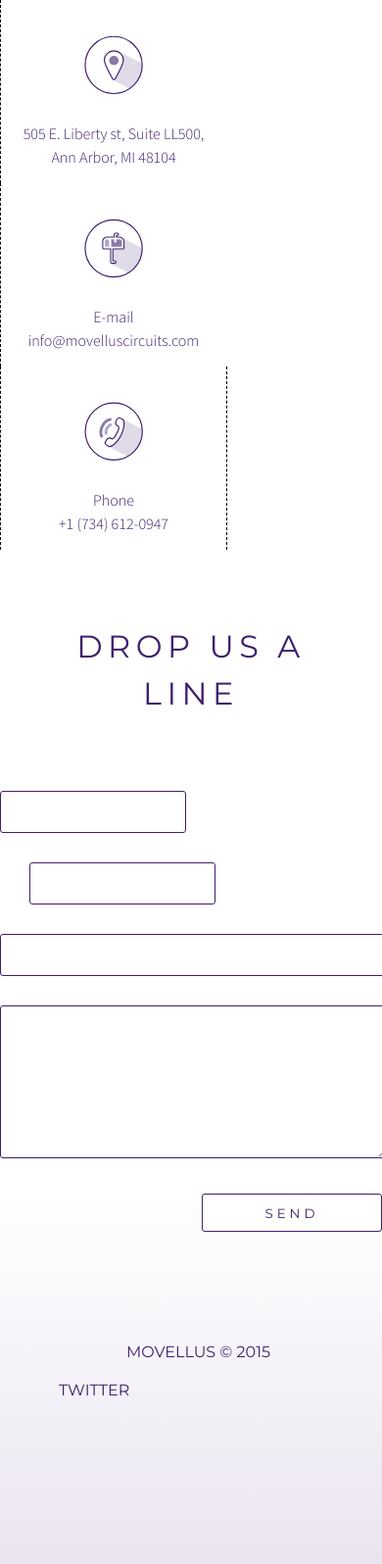
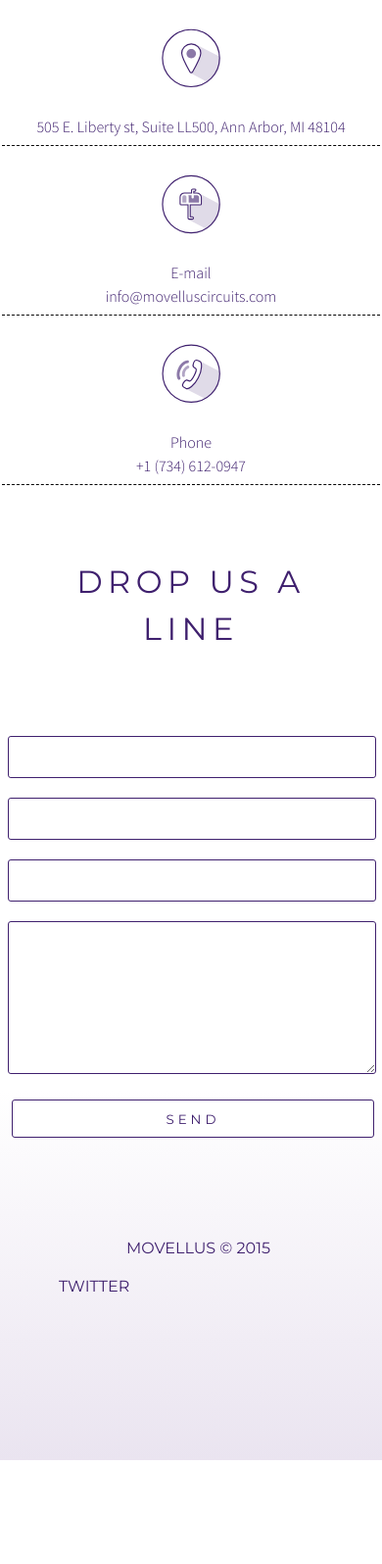
Before and after one commit to zaghmout/movellus, a Jekyll site: the page built from contact/index.html, in a window 390 px wide. Shown: the part 477-2073 px from the top of the page at 98% size. Built offline with Jekyll 4.4.1, drawn with Linux system fonts in a browser that asks for light colours; nearby versions of some CDN libraries; after the commit the page ends 1967 px from its top, so only the background shows below that.

Commit message:
contact page responsive

```diff
--- a/_sass/_layout.scss
+++ b/_sass/_layout.scss
@@ -338,6 +338,17 @@
         padding: $spacing-unit / 2;
         border-left: 1px dashed black;
 
+        @include media-query(710px) {
+            width: 95vw;
+            max-width: 420px;
+            float: none;
+            margin: 0 auto;
+            border: 0;
+            border-bottom: 1px dashed black;
+            border-right: 0 !important;
+            padding: $spacing-unit / 4;
+        }
+
         &:last-child{
             border-right: 1px dashed black;
         }
@@ -365,6 +376,13 @@
         margin-bottom: $spacing-unit;
         border-radius: 3px;
         border: 1px $brand-color solid;
+
+        @include media-query(710px) {
+            width: 95vw !important;
+            max-width: 420px;
+            float: none;
+            margin: 10px 2vw !important;
+        }
 
     }
 
```
Also changed, not shown: 2 other files.
